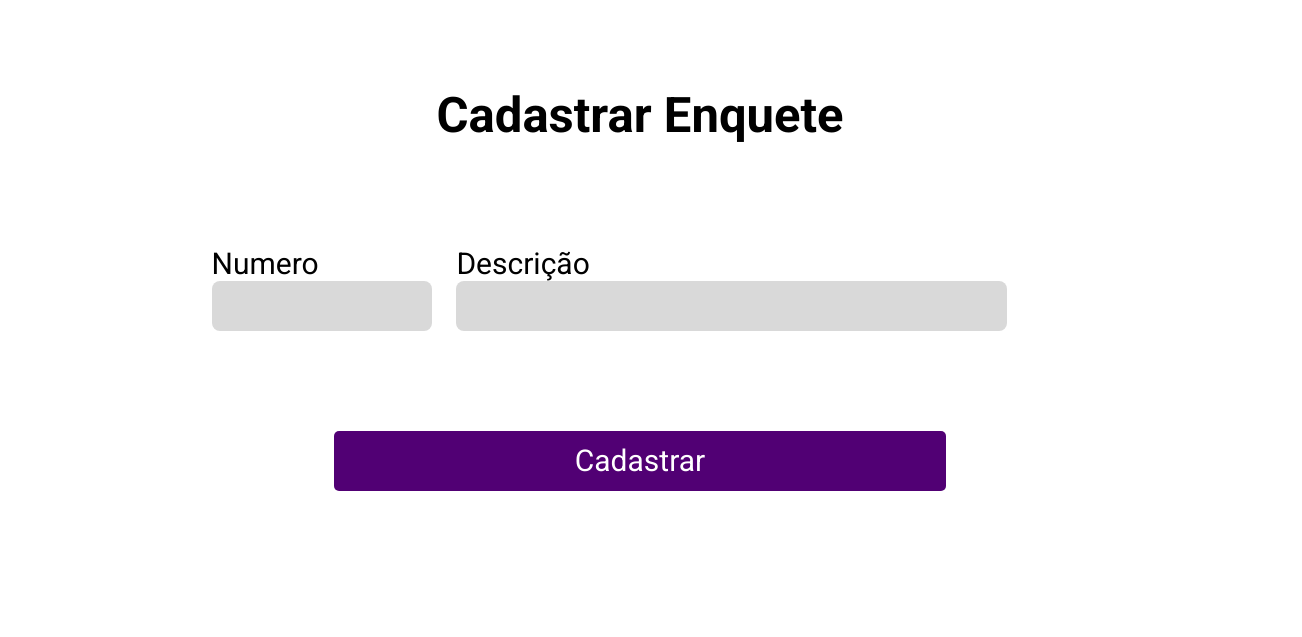
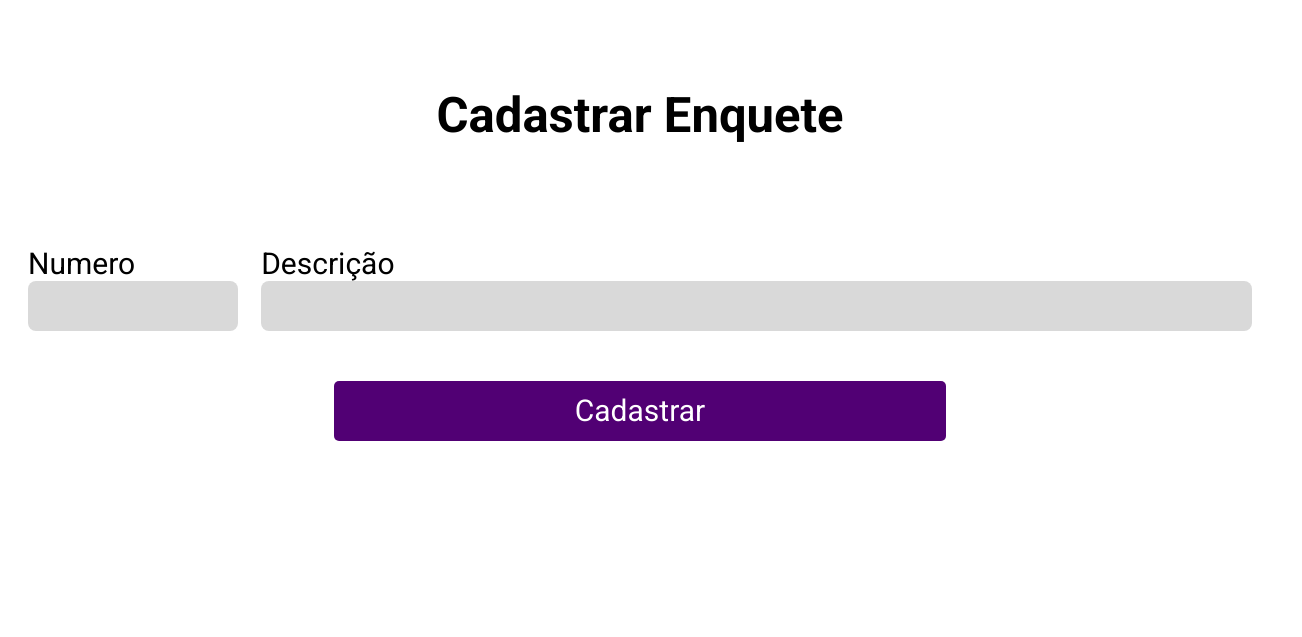
Before and after one commit to Projeto-Integrador-Grupo-08/projeto-front, a plain HTML site: page paginas/cadastroEnquete.html in a window 1280 px wide. Shown: the part 101-738 px from the top of the page, 1302 px wide, since content can reach past the window. Drawn offline with Linux system fonts and the light colour scheme.

Commit message:
style: width full

```diff
--- a/estilos/cadastroEnquete.css
+++ b/estilos/cadastroEnquete.css
@@ -2,9 +2,12 @@
 @import "global.css";
 @import "footer.css";
 
-.numero {
-  width: 20%;
+.descricao {
+  width: 100%;
 }
-.descricao {
-  width: 50%;
+.space {
+  margin-top: 100px;
 }
+.b-space {
+  margin-bottom: 50px;
+}
--- a/paginas/cadastroEnquete.html
+++ b/paginas/cadastroEnquete.html
@@ -28,14 +28,14 @@
       <div class="sus">
         <h1>Cadastrar Enquete</h1>
         <form>
-          <div class="d-flex tudo">
-            <div class="numero colunm">
+          <div class="d-flex tudo space">
+            <div class="colunm">
               <span class="label_input">Numero</span>
-              <input class="input" type="number" />
+              <input class="input b-space" type="number" />
             </div>
             <div class="descricao colunm">
               <span class="label_input">Descrição</span>
-              <input class="input" type="text" />
+              <input class="input descricao b-space" type="text" />
             </div>
           </div>
           <div class="center">
```
